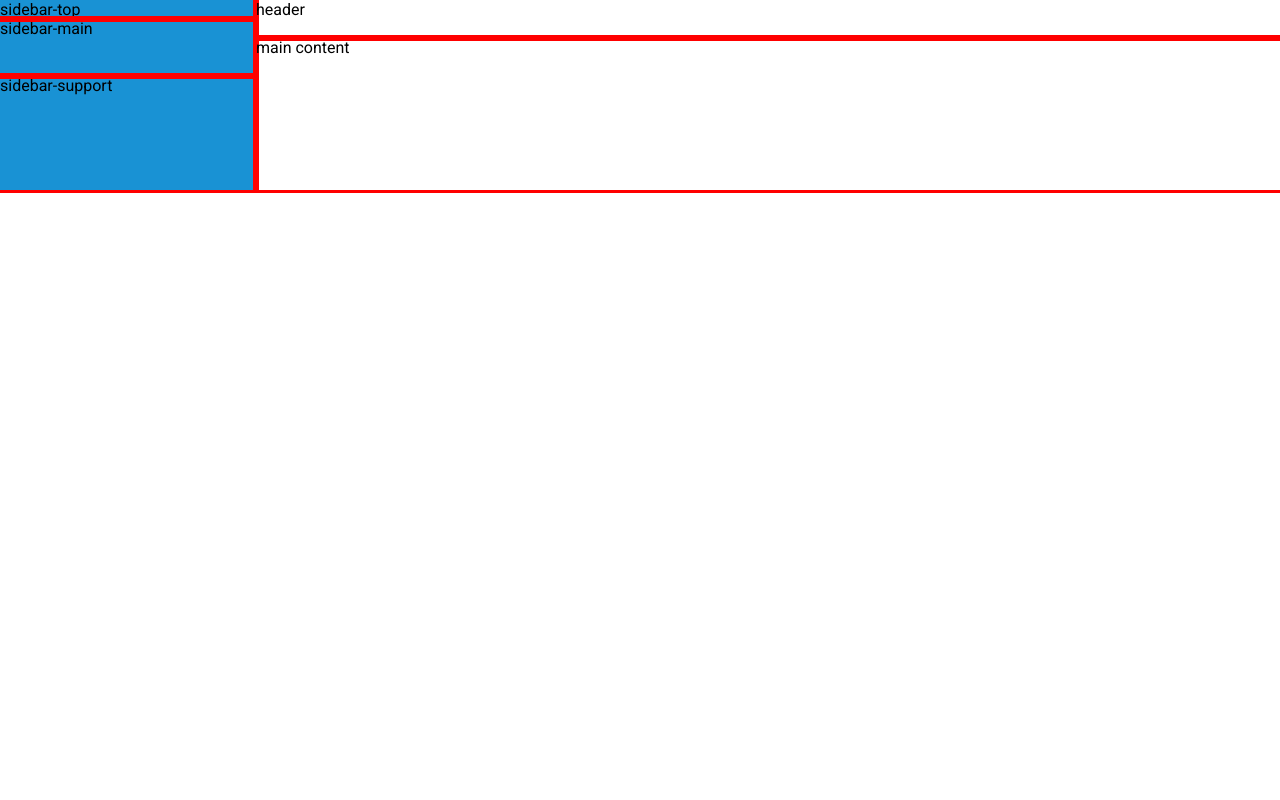
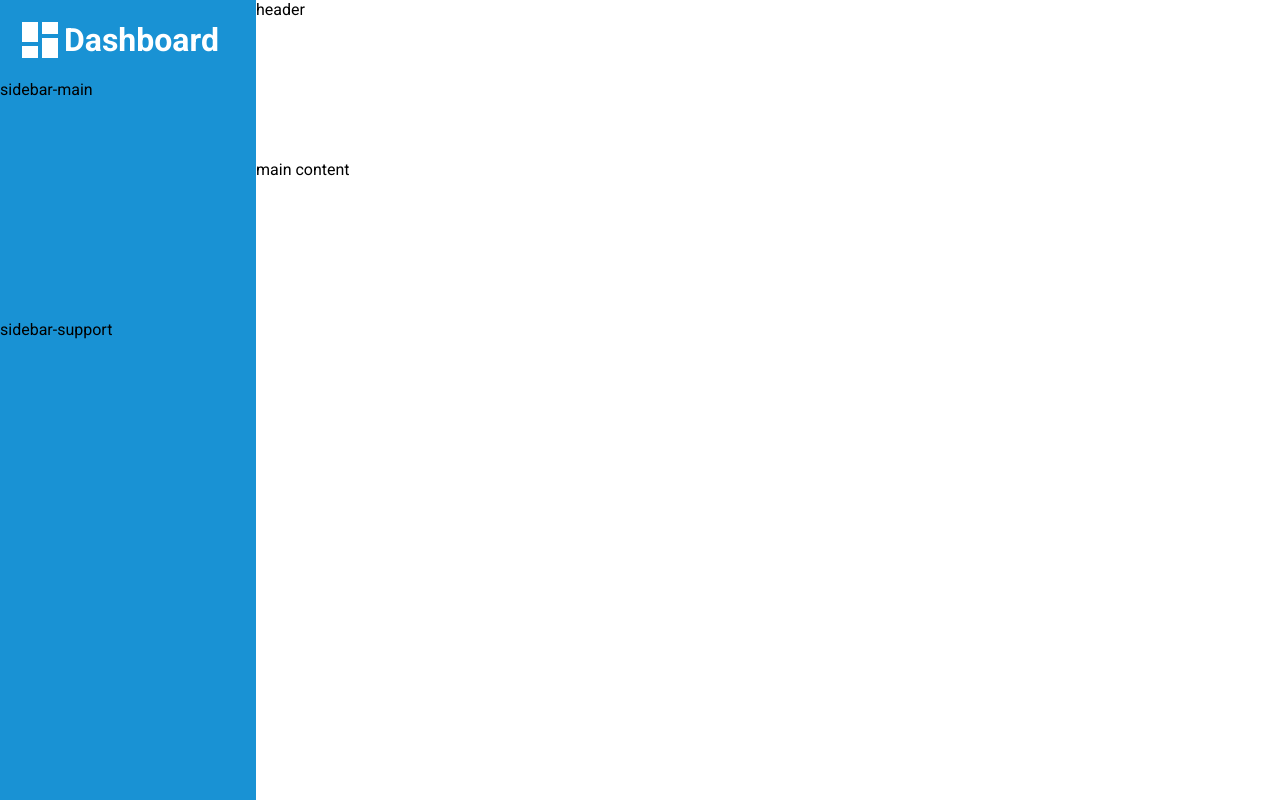
Before and after one commit to xxh296/admin-dashboard, a plain HTML site: page index.html in a window 1280 px wide. Drawn offline with Linux system fonts and the light colour scheme.

Commit message:
Add the icon and title in the sidebar's top * Applied grid, and added the svg and text * Switched the svg to white color * Styled the text

```diff
--- a/index.html
+++ b/index.html
@@ -12,7 +12,10 @@
 <body>
     <div class="container">
         <div class="sidebar">
-            <div class="sidebar-top">sidebar-top</div>
+            <div class="sidebar-top">
+                <img src="./icons/view-dashboard.svg" alt="Dashboard icon">
+                <div>Dashboard</div>
+            </div>
             <div class="sidebar-main">sidebar-main</div>
             <div class="sidebar-support">sidebar-support</div>
         </div>
--- a/style.css
+++ b/style.css
@@ -1,5 +1,5 @@
 * {
-    outline: solid red;
+    /* outline: solid red; */
     margin: 0;
     padding: 0;
     box-sizing: border-box;
@@ -31,15 +31,32 @@
 }
 
 .sidebar-top {
-    grid-area: sidebar-top
+    grid-area: sidebar-top;
+    display: grid;
+    grid-template-columns: 1fr 5fr;
+    align-items: center;
+    padding: 1rem;
+
+    img {
+        height: 3rem;
+        filter: invert(1) brightness(100%) hue-rotate(180deg);
+    }
+
+    div {
+        font-size: 2rem;
+        font-weight: 700;
+        color: white;
+    }
 }
 
 .sidebar-main {
     grid-area: sidebar-main;
+    display: grid;
 }
 
 .sidebar-support {
     grid-area: sidebar-support;
+    display: grid;
 }
 
 .header {
```
